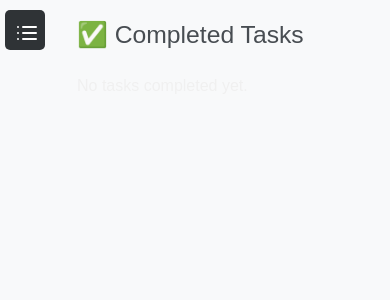
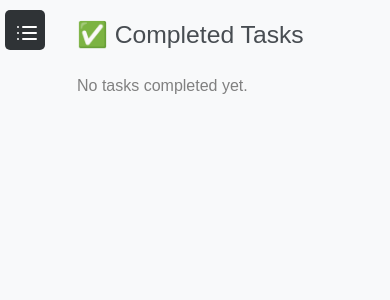
Before and after one commit to emmazy-will/task, a React app in the folder my-dashboard/: page /task in a window 390 px wide. Shown: the top 300 px of the page. Built offline with nearby package versions, Linux system fonts and the light colour scheme; the HTML template or start-up script is replaced by a standard one.

Commit message:
updated-my-dashboard

```diff
--- a/my-dashboard/src/App.css
+++ b/my-dashboard/src/App.css
@@ -259,7 +259,7 @@ body.dark-mode .form-check-label {
 /* Light Mode - Default */
 .modal-content {
   background-color: #fff;
-  color: #f3f3f3;
+  color: grey;
 }
 
 /* Dark Mode - Fix Modal */
@@ -272,8 +272,8 @@ body.dark-mode .modal-content {
 /* Dark Mode - Modal Inputs */
 body.dark-mode .modal-body input,
 body.dark-mode .modal-body textarea {
-  background-color: #1e1e1e;
-  color: #f8f9fa;
+  background-color: #ddd4d4;
+  color: white;
   border: 1px solid #555;
 }
 
@@ -343,13 +343,13 @@ body.dark-mode .hover\:bg-gray-100:hover {
   background-color: #333 !important;
 }
 label, p {
-  color: #f0f0f0; /* Light text for dark backgrounds */
+  color: grey; /* Light text for dark backgrounds */
 }
 #pre{
-  color: white;
+  color: grey;
 }
 #pro{
-  color: white;
+  color: grey;
 }
 
 
@@ -436,14 +436,14 @@ label, p {
   .add-task::after {
     font-size: 24px;
   }
-  label, p {
-    color: #f0f0f0; /* Light text for dark backgrounds */
+  label.dark-mode.p {
+    color: grey; /* Light text for dark backgrounds */
   }
   #pre{
-    color: white;
+    color: grey;
   }
   #pro{
-    color: white;
+    color: grey;
   }
 }
 
```
